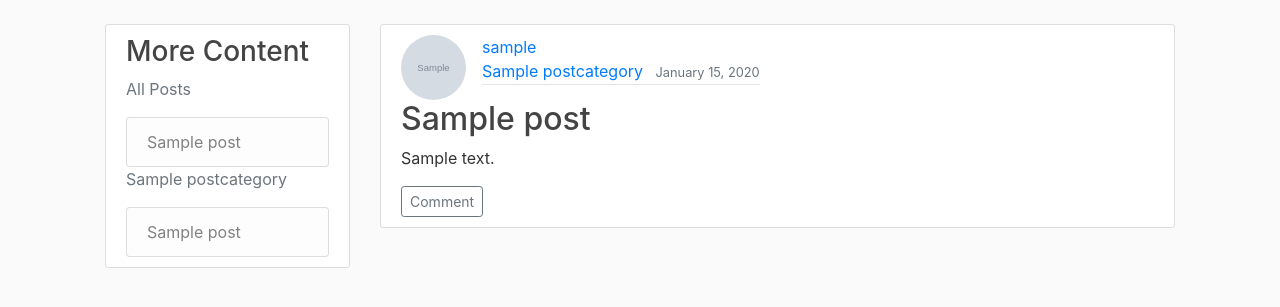
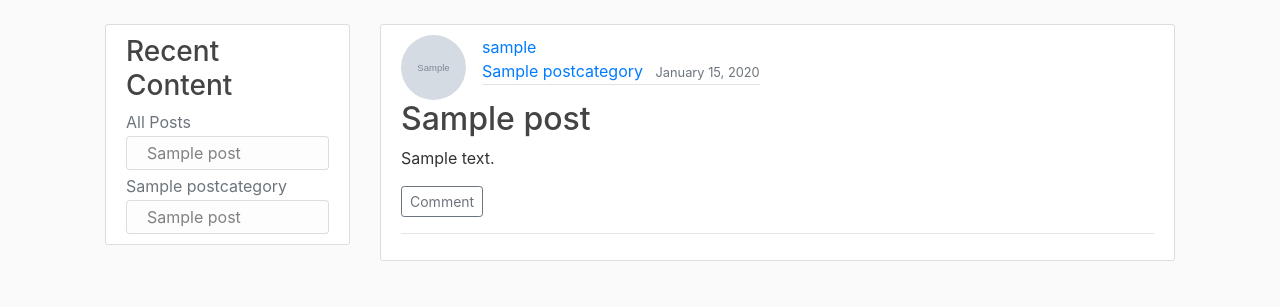
Before and after one commit to brilliantimagery/brilliantimagery_site, a Django app: a page that uses post/templates/post/post_detail.html in a window 1280 px wide. Shown: the part 56-363 px from the top of the page. Run offline with Django 3.2, Linux system fonts and the light colour scheme; tables that the repository leaves empty hold one stand-in row (values such as "Sample post"); grey boxes marked "Sample" are stand-in pictures; some libraries are stand-ins or nearby versions.

Commit message:
Comment and sidebar layouts updated

```diff
--- a/account/templates/account/privacy_policy.html
+++ b/account/templates/account/privacy_policy.html
@@ -8,7 +8,7 @@
         <h1>Privacy, Data, and Cookie Policy</h1>
         <h2>What We Gather and When</h2>
         <p>If you leave comments, we store that until you delete it or you ask us to do so.</p>
-        <p>We use cookies so we can provide a consistent experience between visits. These store basic info on your visits to this site and are kept on your computer, not ours.</p>
+        <p>We use cookies so we can provide a consistent experience between visits. These store basic info about your visits to this site and are kept on your computer, not ours.</p>
         <h2>What We Do With It</h2>
         <p>Usernames are shared publicly along with comments. Email addresses are used for admin purposes and not shared publicly. This info is also used to help insure that people have access to the appropriate part of the site.</p>
         <h2>Who We Share It With and When</h2>
--- a/main/static/main/css/main.css
+++ b/main/static/main/css/main.css
@@ -83,6 +83,16 @@ a.article-title:hover {
   font-size: 2.5rem;
 }
 
+.sidebar-section-title {
+  margin-top: 4px;
+  margin-bottom: 2px;
+}
+
+.sidebar-item {
+  padding-top: 4px;
+  padding-bottom: 4px;
+}
+
 /*.collapsible {*/
 /*  background-color: #777;*/
 /*  color: white;*/
--- a/post/templates/post/includes/_post_comment.html
+++ b/post/templates/post/includes/_post_comment.html
@@ -21,6 +21,7 @@
             {% include 'post/includes/_comment_form.html' %}
         {% endif %}
     {% endif %}
+    <hr>
     {% for comment in comment.comment_comments.all %}
         {% include 'post/includes/_post_comment.html' %}
     {% endfor %}
--- /dev/null
+++ b/post/templates/post/includes/_sidebar.html
@@ -0,0 +1,12 @@
+<div class="content-section">
+    <h3>Recent Content</h3>
+    {% for section, posts in sidebar.items %}
+        <p class='text-muted sidebar-section-title'>{{ section }}</p>
+        <ul class="list-group">
+            {% for post in posts %}
+                <a href="{% url 'post-slugged:detail-view' post.category.slug_category post.publish_date|date:"Y-m-d" post.slug_post %}"
+                   class="list-group-item list-group-item-light sidebar-item">{{ post.title }}</a>
+            {% endfor %}
+        </ul>
+    {% endfor %}
+</div>
--- a/post/templates/post/post_detail.html
+++ b/post/templates/post/post_detail.html
@@ -32,6 +32,7 @@
                 {% include 'post/includes/_comment_form.html' %}
             {% endif %}
         {% endif %}
+        <hr>
         <div>
             {% for comment in post.post_comments.all %}
                 {% if not comment.comment_comment %}
@@ -43,17 +44,18 @@
 {% endblock main_content %}
 
 {% block sidebar_content %}
-    <div class="content-section">
-        <h3>More Content</h3>
-        {% for section, posts in sidebar.items %}
-            <p class='text-muted'>{{ section }}</p>
-            <ul class="list-group">
-            {% for post in posts %}
-                <a href="{% url 'post-slugged:detail-view' post.category.slug_category post.publish_date|date:"Y-m-d" post.slug_post %}" class="list-group-item list-group-item-light">{{ post.title }}</a>
-            {% endfor %}
-            </ul>
-        {% endfor %}
-    </div>
+{#    <div class="content-section">#}
+{#        <h3>More Content</h3>#}
+{#        {% for section, posts in sidebar.items %}#}
+{#            <p class='text-muted'>{{ section }}</p>#}
+{#            <ul class="list-group">#}
+{#            {% for post in posts %}#}
+{#                <a href="{% url 'post-slugged:detail-view' post.category.slug_category post.publish_date|date:"Y-m-d" post.slug_post %}" class="list-group-item list-group-item-light">{{ post.title }}</a>#}
+{#            {% endfor %}#}
+{#            </ul>#}
+{#        {% endfor %}#}
+{#    </div>#}
+    {% include 'post/includes/_sidebar.html' %}
 {% endblock sidebar_content %}
 
 {% block additional_js %}
```
Also changed, not shown: post/templates/post/post_list.html (+12 -11 lines).
